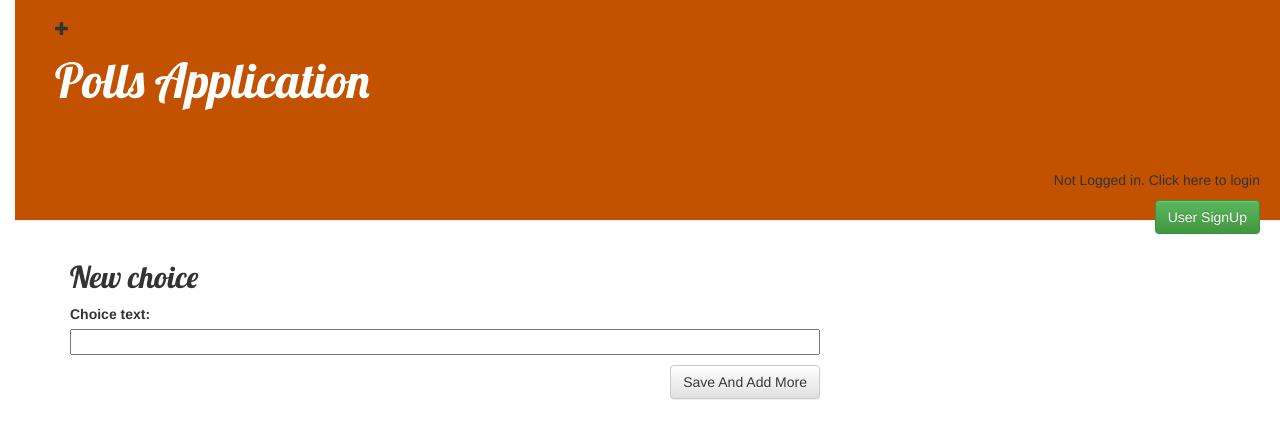
After one commit to AlphaRishi1229/Django-Polls-App, a Django app: page /polls/1/create_choice/ in a window 1280 px wide. The commit adds this page. Shown: the top 439 px of the page. Run offline with Django 3.2, Linux system fonts and the light colour scheme; some libraries are stand-ins or nearby versions.

Commit message:
Added Option to add polls

```diff
--- a/polls/models.py
+++ b/polls/models.py
@@ -1,9 +1,11 @@
 from django.db import models
 from django.utils import timezone
+from django.conf import settings
 import datetime
 
 class Question(models.Model):
     question_text = models.CharField(max_length = 200)
+    created_by = models.ForeignKey(settings.AUTH_USER_MODEL, on_delete=models.SET_NULL,null=True)
     pub_date = models.DateTimeField('Date Published')
 
     def __str__(self):
--- /dev/null
+++ b/polls/new_poll.py
@@ -0,0 +1,13 @@
+from django import forms
+from django.contrib import admin
+from .models import Question,Choice
+
+class PostQuestion(forms.ModelForm):
+    class Meta:
+        model = Question
+        fields = ('question_text',)
+
+class PostChoices(forms.ModelForm):
+    class Meta:
+        model = Choice
+        fields = ('choice_text',)
--- a/polls/templates/polls/base.html
+++ b/polls/templates/polls/base.html
@@ -9,6 +9,7 @@
     </head>
     <body>
         <div class="page-header">
+            <p><span class="glyphicon glyphicon-plus" onclick=createpoll() ></span></p>
             <h1><a href="{% url 'polls:index' %}">Polls Application</a></h1>
             <h2><a href="/admin">Admin Login</a></h2>
             {% if user.is_authenticated %}
@@ -53,3 +54,10 @@ function logout()
     location.href = "{% url 'polls:logout' %}"
 }
 </script>
+
+<script>
+function createpoll()
+{
+    location.href = "{% url 'polls:new_poll' %}"
+}
+</script>
--- /dev/null
+++ b/polls/templates/polls/new_choice.html
@@ -0,0 +1,15 @@
+{% extends 'polls/base.html' %}
+
+{% block content %}
+
+{% if error_message %}
+<p><strong>{{ error_message }}</strong></p>
+{% endif %}
+
+    <h2>New choice</h2>
+    <form method="POST" class="post-form">{% csrf_token %}
+        {{ form.as_p }}
+        <button type="submit" class="save btn btn-default">Save And Add More</button>
+    </form>
+
+{% endblock %}
--- a/polls/urls.py
+++ b/polls/urls.py
@@ -10,5 +10,7 @@ urlpatterns = [
     path('<int:question_id>/vote/',views.vote,name='vote'),
     path('signup/',views.signup,name='signup'),
     path('login/',views.login,name='login'),
-    path('logout/',views.logout,name='logout')
+    path('logout/',views.logout,name='logout'),
+    path('create_poll/',views.new_poll,name='new_poll'),
+    path('<int:question_id>/create_choice/',views.new_choice,name='new_choice'),
 ]
--- a/polls/views.py
+++ b/polls/views.py
@@ -5,6 +5,7 @@ from django.views import generic
 from django.utils import timezone
 from django.contrib.auth import login as auth_login, authenticate, logout as auth_logout
 from django.contrib.auth.forms import UserCreationForm, AuthenticationForm
+from .new_poll import PostQuestion,PostChoices
 import logging
 
 from .models import Question, Choice, User
@@ -86,3 +87,36 @@ def logout(request):
     response = auth_logout(request)
     message = "Logged Out Successfully"
     return redirect('polls:login')
+
+def new_poll(request):
+    if request.method == "POST":
+        form = PostQuestion(request.POST)
+        if form.is_valid():
+            quest = form.save(commit=False)
+            quest.created_by = request.user
+            quest.pub_date = timezone.now()
+            question = form.cleaned_data.get('question_text')
+            quest.save()
+            print(question)
+            return HttpResponseRedirect(reverse('polls:new_choice', args=(quest.id,)))
+    else:
+        form = PostQuestion()
+    return render(request, 'polls/new_poll.html',{'form':form})
+
+def new_choice(request,question_id):
+    if request.method=="POST":
+        form = PostChoices(request.POST)
+        if form.is_valid():
+            choice = form.save(commit=False)
+            choice.question_id = question_id
+            choices = form.cleaned_data.get('choice_text')
+            a = Choice.objects.filter(choice_text=choices,question_id=question_id)
+            if len(a) >= 1:
+                return render(request,'polls/new_choice.html',{'error_message':"Choice already added"})
+            else:
+                choice.save()
+                return HttpResponseRedirect(reverse('polls:new_choice', args=(question_id,)))
+            print(choices)
+    else:
+        form = PostChoices()
+    return render(request,'polls/new_choice.html',{'form':form})
```
Also changed, not shown: polls/templates/polls/new_poll.html (added, +9 -0 lines), polls/migrations/0004_question_created_by.py (added).
